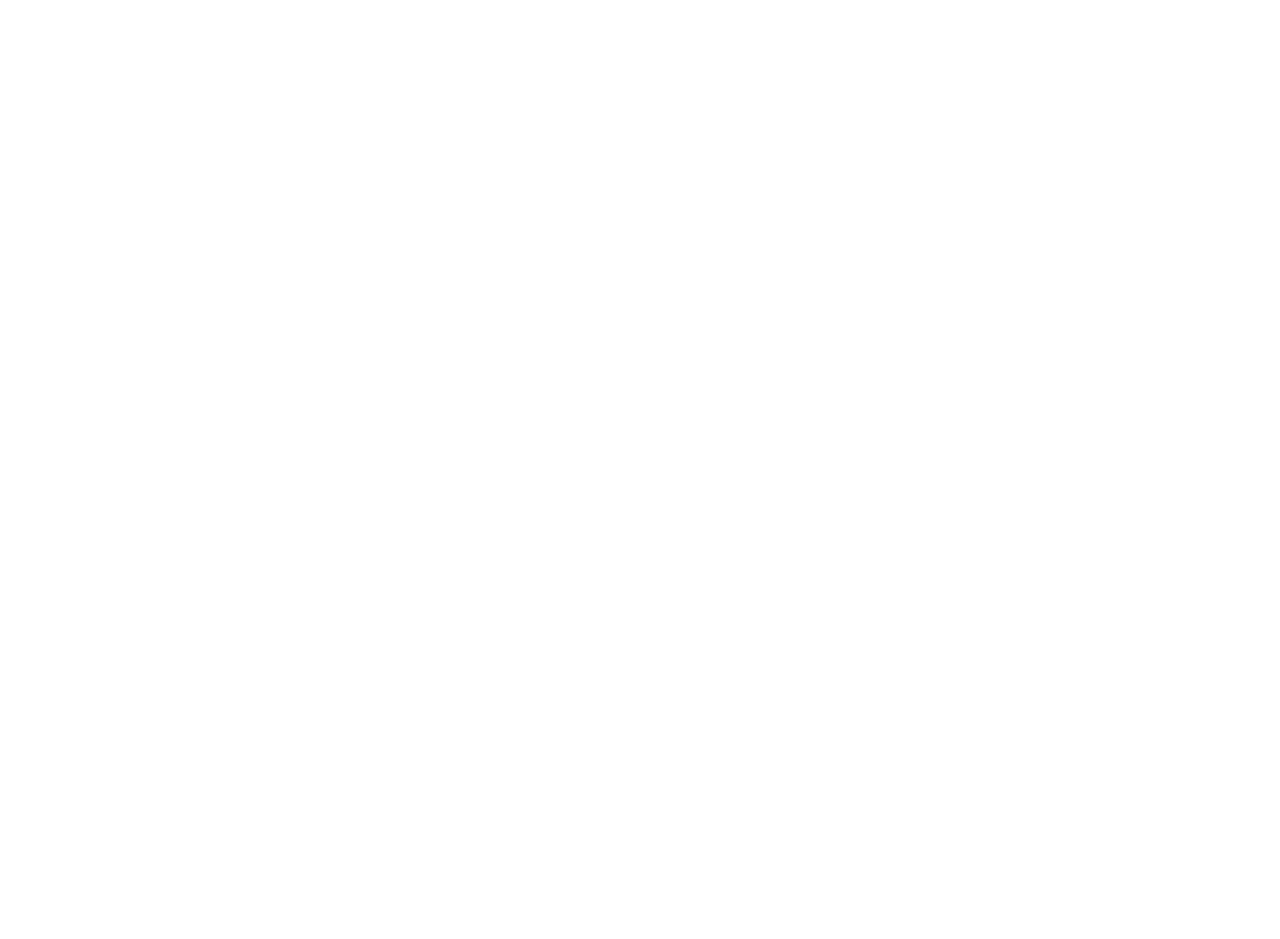
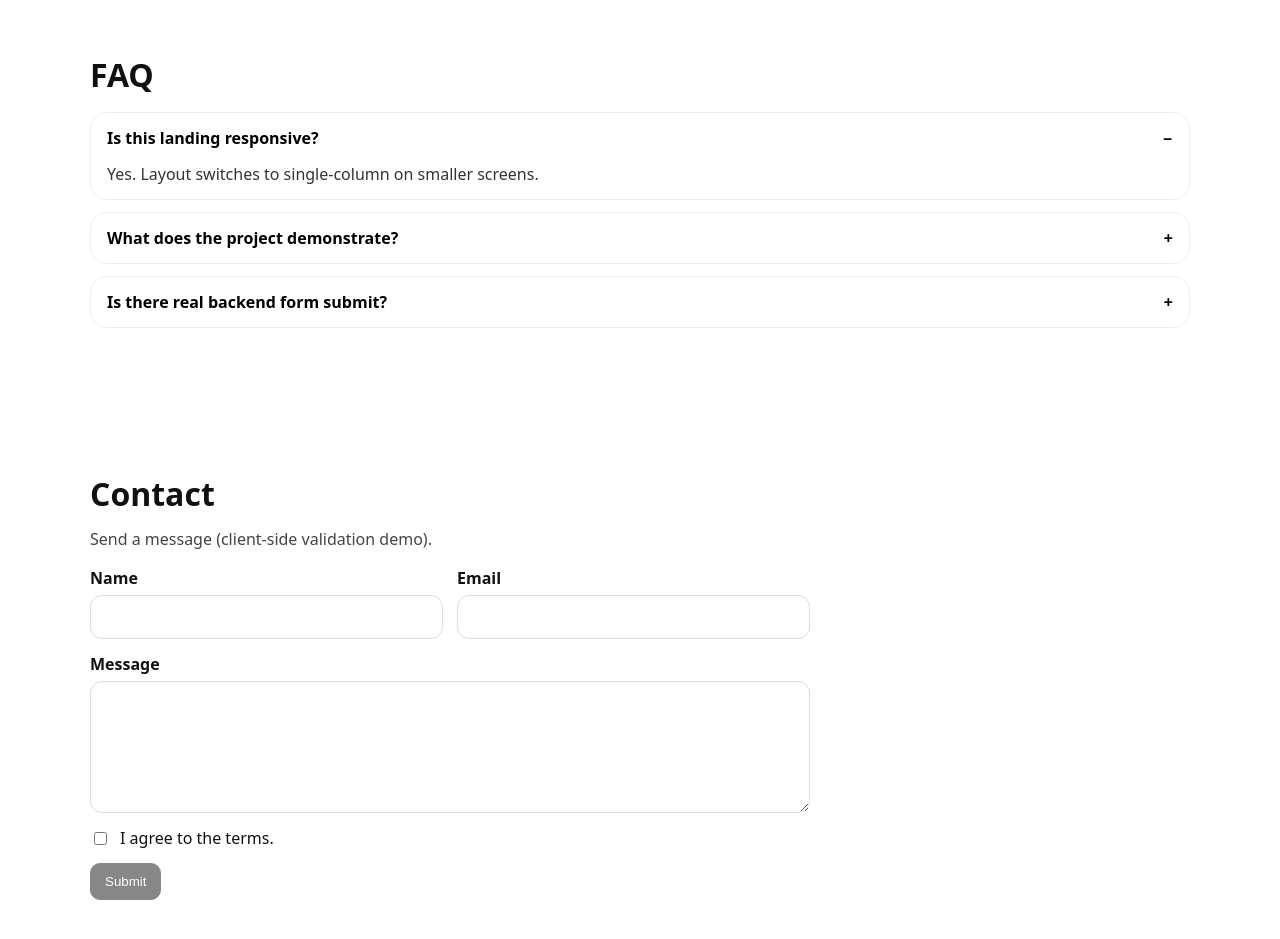
Before and after one commit to romanfen1997-creator/react-landing-page, a React (Vite) app: page / in a window 1280 px wide. Shown: the part 1100-2039 px from the top of the page. Before the commit the page ends 1081 px from the top, so only its background shows below. Built offline with nearby package versions, Linux system fonts and the light colour scheme.

Commit message:
feat: add contact form with validation

```diff
--- a/src/App.jsx
+++ b/src/App.jsx
@@ -2,6 +2,8 @@
 import Hero from "./components/sections/Hero/Hero";
 import Features from "./components/sections/Features/Features";
 import Cards from "./components/sections/Cards/Cards";
+import FAQ from "./components/sections/FAQ/FAQ";
+import ContactForm from "./components/sections/ContactForm/ContactForm";
 
 export default function App() {
     return (
@@ -11,6 +13,8 @@
                 <Hero />
                 <Features />
                 <Cards />
+                <FAQ />
+                <ContactForm />
             </main>
         </>
     );
--- /dev/null
+++ b/src/components/sections/ContactForm/ContactForm.jsx
@@ -0,0 +1,114 @@
+import { useMemo, useState } from "react";
+import Container from "../../layout/Container";
+import "./ContactForm.scss";
+
+function validate(values) {
+    const errors = {};
+    if (!values.name.trim()) errors.name = "Name is required.";
+
+    const email = values.email.trim();
+    if (!email) errors.email = "Email is required.";
+    else if (!/^\S+@\S+\.\S+$/.test(email)) errors.email = "Enter a valid email.";
+
+    if (values.message.trim().length < 10) errors.message = "Message must be at least 10 characters.";
+
+    if (!values.agree) errors.agree = "You must accept the terms.";
+
+    return errors;
+}
+
+export default function ContactForm() {
+    const [values, setValues] = useState({
+        name: "",
+        email: "",
+        message: "",
+        agree: false,
+    });
+
+    const [touched, setTouched] = useState({});
+    const [submitted, setSubmitted] = useState(false);
+
+    const errors = useMemo(() => validate(values), [values]);
+    const isValid = Object.keys(errors).length === 0;
+
+    const setField = (field, value) => {
+        setValues((v) => ({ ...v, [field]: value }));
+    };
+
+    const onSubmit = (e) => {
+        e.preventDefault();
+        setTouched({ name: true, email: true, message: true, agree: true });
+
+        if (!isValid) return;
+
+        setSubmitted(true);
+        // demo: reset
+        setValues({ name: "", email: "", message: "", agree: false });
+    };
+
+    const showError = (field) => touched[field] && errors[field];
+
+    return (
+        <section id="contact" className="section contact">
+            <Container>
+                <h2 className="contact__title">Contact</h2>
+                <p className="contact__subtitle">Send a message (client-side validation demo).</p>
+
+                {submitted && <div className="contact__success">Thanks! Your message has been submitted.</div>}
+
+                <form className="contact__form" onSubmit={onSubmit} noValidate>
+                    <div className="contact__row">
+                        <label className="contact__label">
+                            Name
+                            <input
+                                className={`contact__input ${showError("name") ? "is-invalid" : ""}`}
+                                value={values.name}
+                                onChange={(e) => setField("name", e.target.value)}
+                                onBlur={() => setTouched((t) => ({ ...t, name: true }))}
+                            />
+                            {showError("name") && <div className="contact__error">{errors.name}</div>}
+                        </label>
+
+                        <label className="contact__label">
+                            Email
+                            <input
+                                className={`contact__input ${showError("email") ? "is-invalid" : ""}`}
+                                value={values.email}
+                                onChange={(e) => setField("email", e.target.value)}
+                                onBlur={() => setTouched((t) => ({ ...t, email: true }))}
+                            />
+                            {showError("email") && <div className="contact__error">{errors.email}</div>}
+                        </label>
+                    </div>
+
+                    <label className="contact__label">
+                        Message
+                        <textarea
+                            className={`contact__textarea ${showError("message") ? "is-invalid" : ""}`}
+                            value={values.message}
+                            onChange={(e) => setField("message", e.target.value)}
+                            onBlur={() => setTouched((t) => ({ ...t, message: true }))}
+                            rows={5}
+                        />
+                        {showError("message") && <div className="contact__error">{errors.message}</div>}
+                    </label>
+
+                    <label className="contact__check">
+                        <input
+                            type="checkbox"
+                            checked={values.agree}
+                            onChange={(e) => setField("agree", e.target.checked)}
+                            onBlur={() => setTouched((t) => ({ ...t, agree: true }))}
+                        />
+                        <span>I agree to the terms.</span>
+                    </label>
+                    {showError("agree") && <div className="contact__error">{errors.agree}</div>}
+
+                    <button className="contact__button" type="submit" disabled={!isValid}>
+                        Submit
+                    </button>
+                </form>
+            </Container>
+        </section>
+    );
+}
--- /dev/null
+++ b/src/components/sections/ContactForm/ContactForm.scss
@@ -0,0 +1,44 @@
+.contact__title { font-size: 32px; }
+.contact__subtitle { max-width: 60ch; color: #444; }
+
+.contact__success {
+  margin-top: 12px;
+  padding: 12px 14px;
+  border: 1px solid #e6ffe6;
+  background: #f3fff3;
+  border-radius: 12px;
+}
+
+.contact__form { margin-top: 16px; display: grid; gap: 14px; max-width: 720px; }
+
+.contact__row { display: grid; grid-template-columns: 1fr 1fr; gap: 14px; }
+@media (max-width: 899px) { .contact__row { grid-template-columns: 1fr; } }
+
+.contact__label { display: grid; gap: 6px; font-weight: 600; }
+
+.contact__input, .contact__textarea {
+  border: 1px solid #ddd;
+  border-radius: 12px;
+  padding: 10px 12px;
+  font: inherit;
+}
+
+.is-invalid { border-color: #ff6b6b; }
+
+.contact__error { color: #c0392b; font-size: 14px; }
+
+.contact__check { display: flex; gap: 10px; align-items: center; }
+
+.contact__button {
+  width: fit-content;
+  padding: 10px 14px;
+  border-radius: 10px;
+  border: 1px solid #111;
+  background: #111;
+  color: #fff;
+  cursor: pointer;
+}
+.contact__button:disabled {
+  opacity: 0.5;
+  cursor: not-allowed;
+}
--- a/src/styles/globals.scss
+++ b/src/styles/globals.scss
@@ -15,3 +15,10 @@
 
 h1,h2,h3 { margin: 0 0 12px; }
 p { margin: 0 0 12px; line-height: 1.5; }
+
+:root {
+  scroll-padding-top: 72px; // высота header + небольшой отступ
+}
+section[id] {
+  scroll-margin-top: 72px;
+}
```
